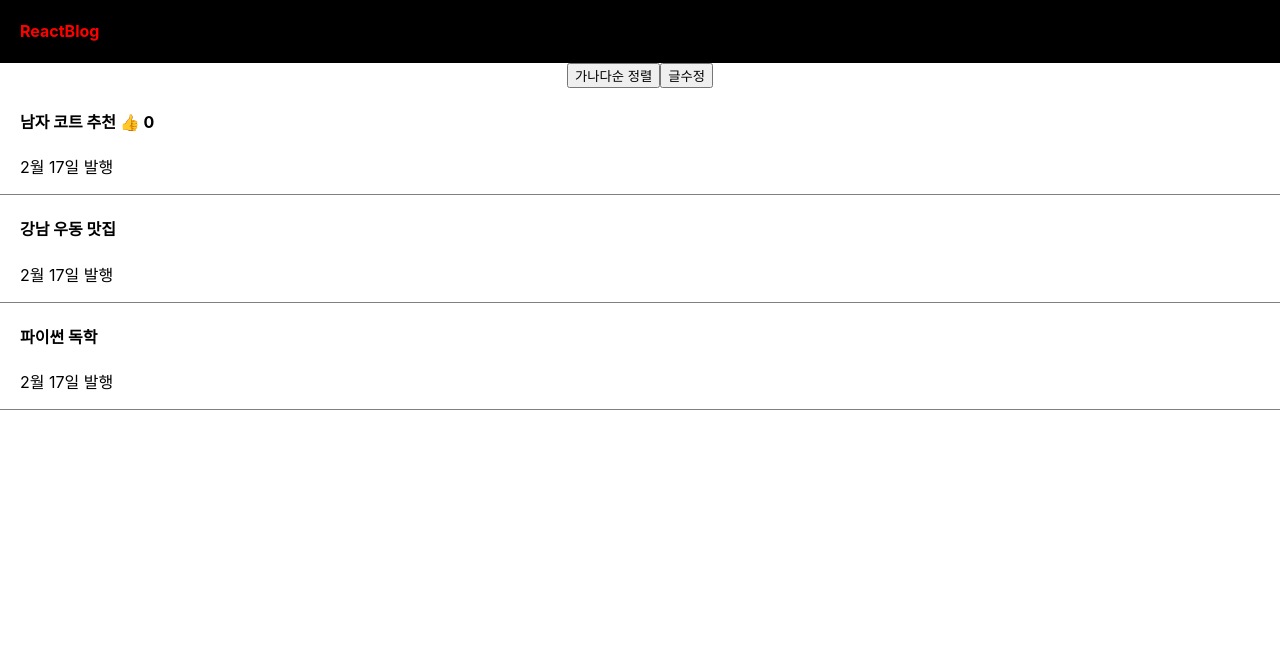
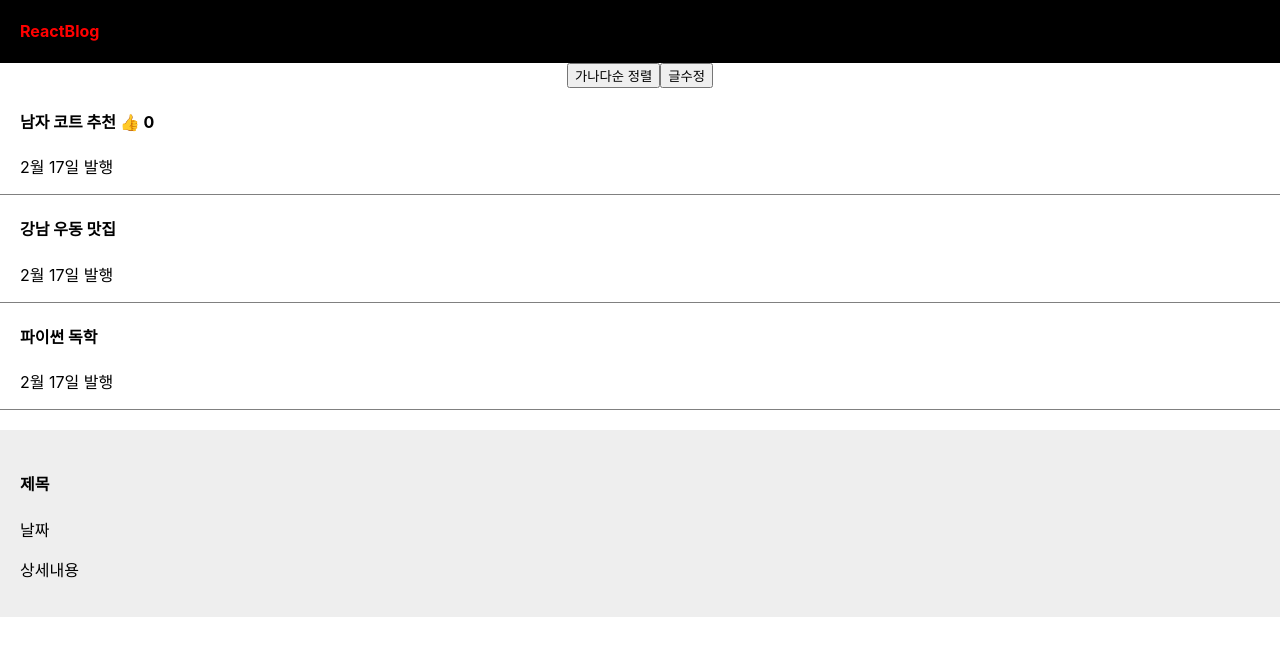
Before and after one commit to 6uiwj/react-study, a React (Create React App) app: page / in a window 1280 px wide. Shown: the top 656 px of the page. Built offline with nearby package versions, Linux system fonts and the light colour scheme.

Commit message:
Component usage and precautions

```diff
--- a/src/App.js
+++ b/src/App.js
@@ -94,9 +94,58 @@ function App() {
         <p>2월 17일 발행</p>
       </div>
 
+      {/* 컴포넌트화 하기
+        컴포넌트 만드는 법
+        1. function 만들기 - function App() 바깥에 만들기
+        2. return() 안에 html 담기 (하나의 컴포넌트는 하나의 태그로 감싸져 있어야 함. 보통은 div태그로 감싸줌)
+        3. <함수명></함수명> 형태로 불러오기
+
+        <div className="modal">
+          <h4>제목</h4>
+          <p>날짜</p>
+          <p>상세내용</p>  모달창 : 클릭 시 상세내용이 나오는 창. 보통은 display:none으로 숨겨져 있다가, 클릭 시 display:block으로 변경되어 나타남.
+        </div>
+      */}
+      <Modal></Modal>
+
       {/*<h4> {post} </h4> {/* 중괄호 : 변수에 넣은 데이터를 출력(데이터 바인딩) */}
     </div>
   );
 }
 
+{/* 컴포넌트 만드는 법 */ }
+function Modal() {
+  {/*function Apps() 바깥쪽에 정의 */ }
+  return ( /* return안에 html 담기 */
+    /* div를 병렬로 쓰고 싶으면 <> 내용.. </>(fragment문법) 안에 담기*/
+    <div className="modal">
+      <h4>제목</h4>
+      <p>날짜</p>
+      <p>상세내용</p>
+    </div>
+  )
+}
+
+{/* 컴포넌트 만드는 법2 */ }
+const Modal2 = () => {
+  return (
+    <div className="modal"> {/* 화살표 함수로도 컴포넌트 만들 수 있음 */}
+      <h4>제목</h4>
+      <p>날짜</p>
+      <p>상세내용</p>
+    </div>
+  )
+}
+
+
+{/* 컴포넌트는언제 쓰면 좋을까?
+    1. 반복적인 html 축약할 때
+    2. 큰 페이지들 나눌 때 (ex. header, footer, main 등)
+    3. 자주 변경되는 부분들 묶어서 관리할 때 (ex. 게시글 하나하나를 컴포넌트로 만들어서 관리하면, 게시글이 변경될 때마다 해당 컴포넌트만 리렌더링되기 때문에, 성능이 좋아짐)
+  */}
+
+{/*
+  컴포넌트 만들 때 주의할 점
+  state 가져다쓸 때 문제가 됨 (A함수에 있던 변수는 B함수에서 마음대로 가져올 수 없음 )
+    */}
 export default App;
```
